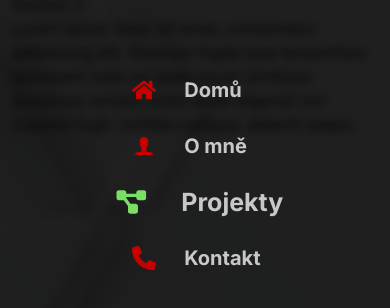
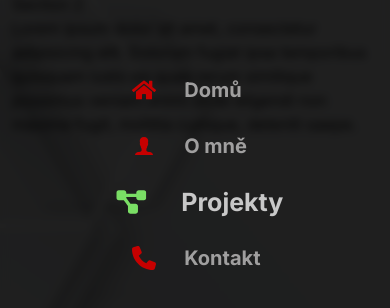
Before and after one commit to GrabovskyPetr/grabovsky-website, a Next.js app: page /projects in a window 390 px wide. Both pictures are taken after a click on the button "Zobrazit menu". Shown: the part 296-604 px from the top of the page. Built offline with nearby package versions, Linux system fonts and the light colour scheme.

Commit message:
Přidána funkce zavření menu při kliknutí mimo Link.

```diff
--- a/app/ui/globals.css
+++ b/app/ui/globals.css
@@ -6,6 +6,7 @@
     --color-primary: #141414;
     --color-primary-alpha: #000000DE;
     --color-secondary: #C8C8C8;
+    --color-secondary-darker: #a09f9f;
     --color-accent-one: #7ADE65;
     --color-accent-two: #37BC37;
     --color-accent-three: #C70000;
--- a/app/ui/header/hamburger.tsx
+++ b/app/ui/header/hamburger.tsx
@@ -24,7 +24,7 @@ const Hamburger: React.FC = () => {
         <button
             onClick={ handleToggleMenu }
             className={`${ isScrolledTop || isMobileNavVisible ? "w-12 h-12" : "w-10 h-10" }
-                        flex items-center justify-center
+                        flex items-center justify-center z-20
             `}
             aria-label={ isMobileNavVisible ? "Skrýt menu" : "Zobrazit menu" }
         >
--- a/app/ui/header/mobileLink.tsx
+++ b/app/ui/header/mobileLink.tsx
@@ -26,7 +26,7 @@ const MobileLink: React.FC<MobileLinkProps> = ({ name, href, Icon, isActive }) =
             className={clsx(
                 isActive ? "scale-125" : "scale-100",
                 isMobileNavVisible ? "opacity-100" : "opacity-0",
-                "flex items-center space-x-5",
+                "flex items-center space-x-5 z-20",
                 "transition-all duration-300 ease-in-out"
         )}>
             <div className={clsx(
@@ -37,9 +37,11 @@ const MobileLink: React.FC<MobileLinkProps> = ({ name, href, Icon, isActive }) =
             )}>
                 <Icon />
             </div>
-            <div className="text-secondary font-bold transition-all
-                duration-300 ease-in-out text-xl"
-            >
+            <div className={clsx(
+                isActive ? "text-secondary" : "text-secondary-darker",
+                "text-secondary font-bold transition-all",
+                "duration-300 ease-in-out text-xl"
+            )}>
                 { name }
             </div>
         </Link>
--- a/app/ui/header/mobileNav.tsx
+++ b/app/ui/header/mobileNav.tsx
@@ -5,12 +5,23 @@ import MobileLink from "./mobileLink"
 import navItems from "@/app/lib/navItems"
 
 const MobileNav: React.FC = () => {
-    const { isMobileNavVisible } = useGlobalContext()
+    const { setIsMobileNavVisible, isMobileNavVisible } = useGlobalContext()
     const pathName = usePathname()
 
+    const handleClickOutside = () => {
+        setIsMobileNavVisible( false )
+    }
+
     return (
-        <nav className={`flex justify-center items-center w-fit h-full`}>
-            <ul className="space-y-4 w-full">
+        <>
+            {isMobileNavVisible && (
+                <div
+                    className="fixed inset-0 z-10 w-screen h-screen"
+                    onClick={ handleClickOutside }
+                ></div>
+            )}
+            <nav className={`flex justify-center items-center w-full h-full`}>
+                <ul className="space-y-4 w-fit">
                     {navItems.map(({ name, href, Icon }) => (
                         <li key={ name } className="w-full flex items-center justify-start">
                             <MobileLink name={ name } href={ href } Icon={ Icon } isActive={ pathName === href } />
@@ -18,6 +29,7 @@ const MobileNav: React.FC = () => {
                     ))}
                 </ul>
             </nav>
+        </>
     )
 }
 
--- a/tailwind.config.ts
+++ b/tailwind.config.ts
@@ -21,6 +21,7 @@ const config: Config = {
         "primary": "var(--color-primary)",
         "primary-alpha": "var(--color-primary-alpha)",
         "secondary": "var(--color-secondary)",
+        "secondary-darker": "var(--color-secondary-darker)",
         "accent-one": "var(--color-accent-one)",
         "accent-two": "var(--color-accent-two)",
         "accent-three": "var(--color-accent-three)",
```
Also changed, not shown: app/ui/header/logo.tsx (+1 -1 lines). Lines whose indentation alone changed are shown as unchanged.
